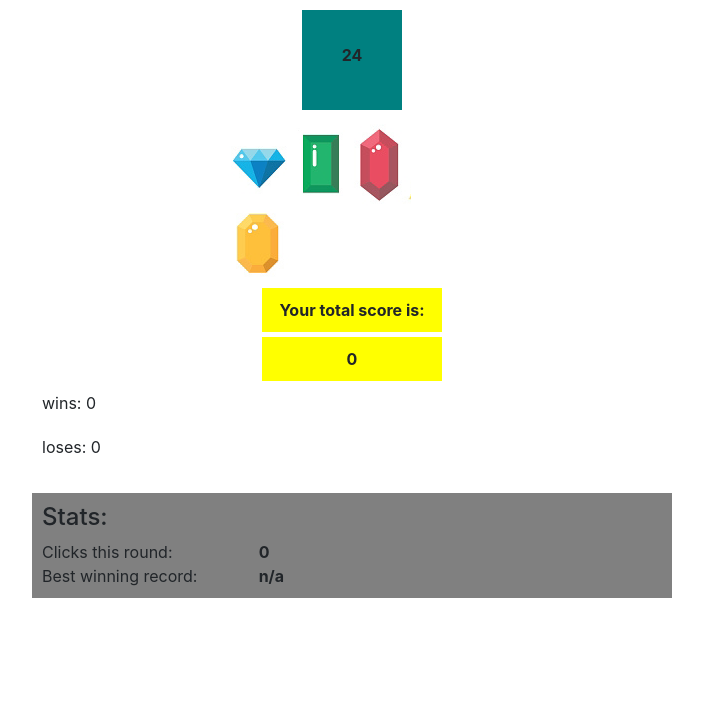
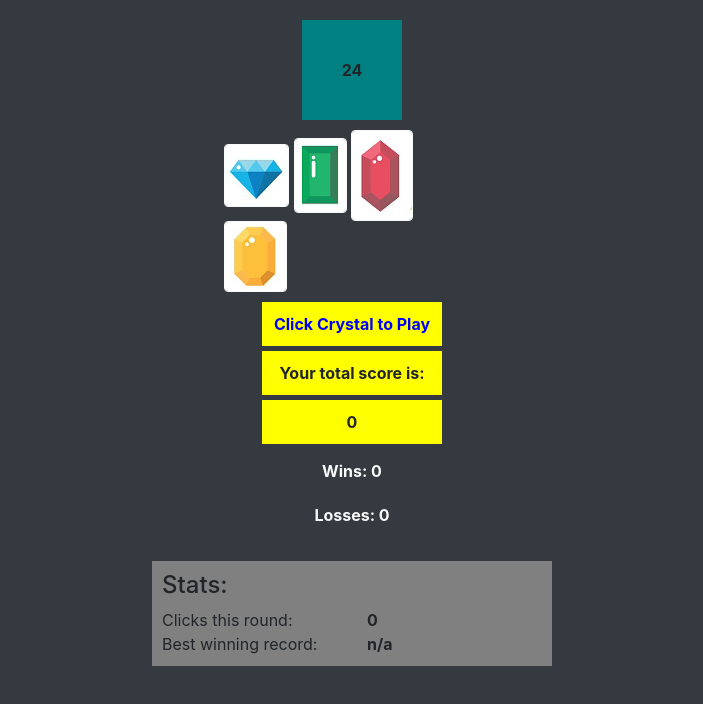
Before and after one commit to redanz/unit-4-game, a plain HTML site: page index.html in a window 1280 px wide. Shown: the whole page, without its empty margins (288-991 px from the left). Drawn offline with nearby package versions, Linux system fonts and the light colour scheme.

Commit message:
improved css

```diff
--- a/css/style.css
+++ b/css/style.css
@@ -1,3 +1,4 @@
+
 #number {
 	margin-top: 10px;
 	height: 100px;
@@ -9,7 +10,7 @@
 #randomNum {
 	position: absolute;
 	left: 50%;
-	top: 55px;
+	top: 70px;
 	transform: translate(-50%, -50%);
 	text-decoration-style: bold;
 }
@@ -22,7 +23,22 @@
 }
 
 #imagediv {
-	width: 268px;
+	width: 276px;
+}
+
+#round-result {
+	color: blue;
+}
+
+.updates-text {
+	background-color: yellow;
+	margin-bottom: 5px;
+	height: 44px;
+	width: 180px;
+}
+
+.results {
+	width: 200px;
 }
 
 #score-text {
@@ -31,12 +47,16 @@
 	width: 180px;
 }
 
+
+
 #score {
 	background-color: yellow;
+	margin-bottom: 5px;
 	width: 180px;
 
 }
 
 #stats {
 	background-color: gray;
+	width: 400px;
 }
--- a/index.html
+++ b/index.html
@@ -10,45 +10,43 @@
 	<link rel="stylesheet" type="text/css" href="./css/style.css">
 
 </head>
-<body>
-
+<body class="bg-dark container">
 	<div class="container" id="number">
 		<span class="font-weight-bold" id="randomNum"></span>
 	</div>
 	<div class="container" id="imagediv">
-	<img id="blue" src="./images/blue.png">
-	<img id="green" src="./images/green.png">
-	<img id="red" src="./images/red.png">
-	<img id="yellow" src="./images/yellow.png">
-	<div id="result"></div>
+		<img class="border border-light rounded" id="blue" src="./images/blue.png">
+		<img class="border border-light rounded" id="green" src="./images/green.png">
+		<img class="border border-light rounded" id="red" src="./images/red.png">
+		<img class="border border-light rounded" id="yellow" src="./images/yellow.png">
 	</div>
 
-<div class="container font-weight-bold text-center" id="score-text">Your total score is:</div>
+	<div class="container font-weight-bold text-center updates-text" id="round-result"></div>
+	<div class="container font-weight-bold text-center updates-text">Your total score is:</div>
 	<div class="container font-weight-bold text-center" id="score"></div>
 
-
-<div class="container" id="results">
-	wins: <span id="wins"></span>
+	<div class="container font-weight-bold text-center text-light results">
+		Wins: <span id="wins"></span>
 	</div>
-<div class="container" id=>
-	loses: <span id="loses"></span>
+	<div class="container font-weight-bold text-center text-light results">
+		Losses: <span id="losses"></span>
 	</div>
 
 
 	<br>
-<div class="container col-6" id="stats">
+	<div class="container col" id="stats">
 		<h4>Stats:</h4>
 		<div class="row">
-		<span class="col-4">Clicks this round: </span>
-		<span class="col-4 font-weight-bold" id="clicks"></span>
+			<span class="col">Clicks this round: </span>
+			<span class="col font-weight-bold" id="clicks"></span>
 		</div>
 		<div class="row">
-		<span class="col-4">Best winning record: </span>
-		<span class="col-4 font-weight-bold" id="record"></span>
+			<span class="col">Best winning record: </span>
+			<span class="col font-weight-bold" id="record"></span>
 		</div>
 	</div>
 
+	<script src="./javascript/game.js"></script>
 
-<script src="./javascript/game.js"></script>
 </body>
 </html>
--- a/javascript/game.js
+++ b/javascript/game.js
@@ -1,39 +1,11 @@
-// * There will be four crystals displayed as buttons on the page.
-
-//    * The player will be shown a random number at the start of the game.
-
-//    * When the player clicks on a crystal, it will add a specific amount of points
-// 		to the player's total score.
-
-//      * Your game will hide this amount until the player clicks a crystal.
-//      * When they do click one, update the player's score counter.
-
-//    * The player wins if their total score matches the random number from the
-// 		beginning of the game.
-
-//    * The player loses if their score goes above the random number.
-
-//    * The game restarts whenever the player wins or loses.
-
-//    * When the game begins again, the player should see a new random number.
-// 		Also, all the crystals will have four new hidden values. Of course, the user's
-// 		score (and score counter) will reset to zero.
-
-//    * The app should show the number of games the player wins and loses.
-// 		To that end, do not refresh the page as a means to restart the game.
-
-// ##### Option 1 Game design notes
-
-// * The random number shown at the start of the game should be between 19 - 120.
-// * Each crystal should have a random hidden value between 1 - 12.
-
-var score = 0; //should be hidden in the beginning
+var score = 0;
 var wins = 0;
-var loses = 0;
+var losses = 0;
 var randomNum = 0;
 var clicks = 0;
 var record = 'n/a';
 var currentClicks = 0;
+$('#round-result').text('Click Crystal to Play')
 
 var crystals = [
 	{
@@ -78,9 +50,8 @@ function updateNumbers(){
 	$('#record').text(record);
 	$('#score').text(0);
 	$('#wins').text(wins);
-	$('#loses').text(loses);
+	$('#losses').text(losses);
 	$('#randomNum').text(randomNum);
-	console.log([randomNum, crystals[0].value, crystals[1].value, crystals[2].value, crystals[3].value])
 }
 
 
@@ -88,7 +59,7 @@ updateNumbers();
 
 $('img').on('click', function(){
 
-	$('#result').text('');
+	$('#round-result').text('');
 	for (i=0; i<crystals.length; i++){
 		if($(this).attr('id') == crystals[i].color) {
 			updateScore();
@@ -99,21 +70,20 @@ $('img').on('click', function(){
 
 		wins++;
 		score = 0;
-		$('#result').text('You won!');
+		$('#round-result').text('You won!');
 
 		if (typeof(record)=='string' || currentClicks < record){
-			$('#result').text('You won! New record!');
+			$('#round-result').text('New record!');
 			record = currentClicks;
 		}
 		updateNumbers();
 
 	} else if (score > randomNum) {
 
-		loses++;
+		losses++;
 		score = 0;
-		$('#result').text('You lost!');
+		$('#round-result').text('You lost!');
 		updateNumbers();
 	}
 
-
 })
```
Lines whose indentation alone changed are shown as unchanged.
